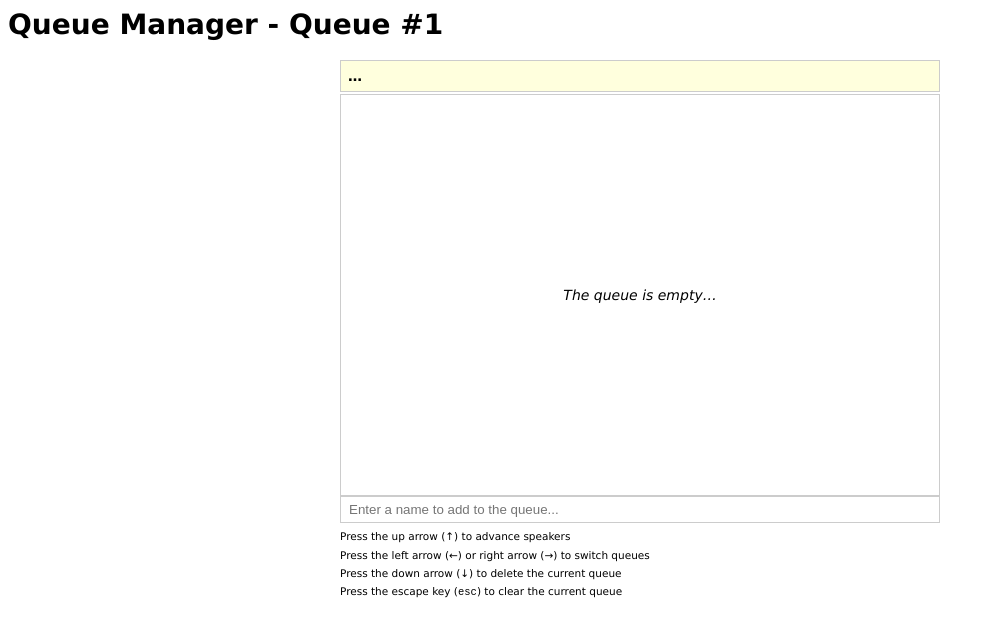
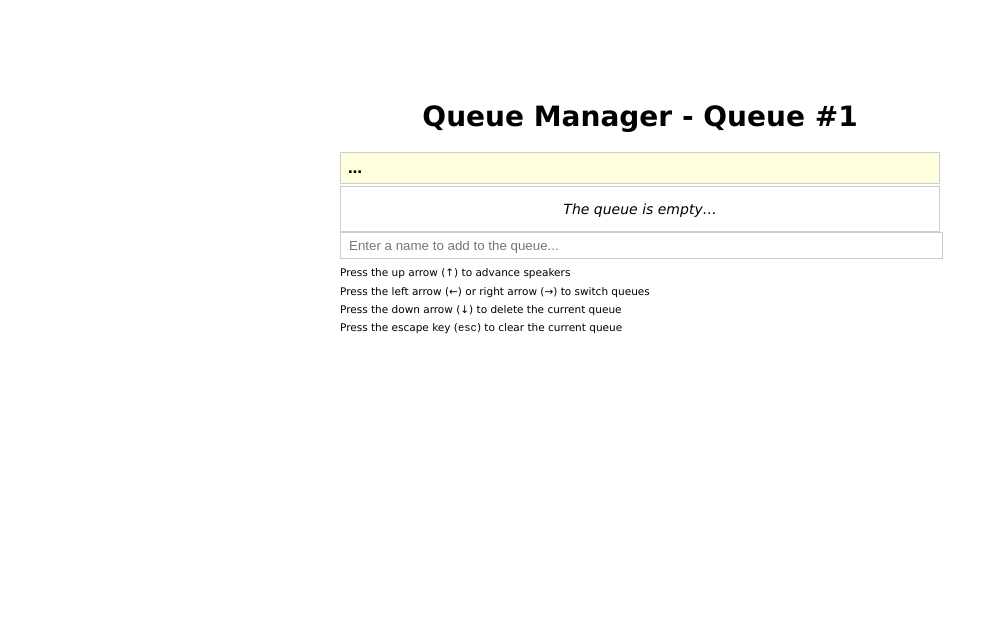
Before and after one commit to ryhan/queue-manager, a plain HTML site: page index.html in a window 1280 px wide. Shown: the whole page, without its empty margins (0-997 px from the left). Drawn offline with Linux system fonts and the light colour scheme.

Commit message:
Valid HTML
- added doctype
- added body tag
- fixed deprecated css issues
- dynamic queue height

```diff
--- a/index.html
+++ b/index.html
@@ -1,6 +1,8 @@
-<html>
+<!DOCTYPE html>
+<html lang="en">
 	<head>
 		<title>Queue Manager</title>
+		<meta charset="utf-8">
 		<style type="text/css" media="screen">
 			body {
 				font-family: 'Lucida Grande';
@@ -16,18 +18,18 @@
 			}
 		</style>
 	</head>
-</html>
 
-<h1>Queue Manager - Queue #<span id="queue-number">1</span></h1>
+<body>
+<h1 style="text-align:center; margin-top: 100px;">Queue Manager - Queue #<span id="queue-number">1</span></h1>
 
 <div id="wrapper" style="margin: 0 auto; width: 600px;">
 	<div id="speaking" style="background: #ffffdd; border: 1px solid #cccccc; font-weight: bold; margin-bottom: 2px; padding: 7px;">&hellip;</div>
 
-	<div id="queue" style="border: 1px solid #cccccc; height: 400px; overflow-y: auto;">
-		<p align="center" style="line-height: 400px; margin: 0; padding: 0;"><em>The queue is empty&hellip;</em></p>
+	<div id="queue" style="border: 1px solid #cccccc; min-height: 40px; padding:0;"> <!-- overflow-y: auto; -->
+		<p style="text-align:center;"><em>The queue is empty&hellip;</em></p>
 	</div>
 
-	<input type="text" id="name" placeholder="Enter a name to add to the queue..." style="border: 1px solid #cccccc; outline: 0; padding: 5px 8px; width: 100%;" />
+	<input type="text" id="name" placeholder="Enter a name to add to the queue..." style="border: 1px solid #cccccc; padding: 5px 8px; width: 585px;" />
 
 	<p class="smaller">Press the up arrow (&uarr;) to advance speakers</p>
 	<p class="smaller">Press the left arrow (&larr;) or right arrow (&rarr;) to switch queues</p>
@@ -37,7 +39,7 @@
 	<div id="status" class="smaller"></div>
 </div>
 
-<script type="text/javascript" charset="utf-8">
+<script type="text/javascript">
 	window.onload = function() {
 		// hold our arrays
 		var queues = [[]];
@@ -83,7 +85,7 @@
 			// edge case once queue is completely empty
 			if(queues[currentQueueIndex].length === 0) {
 				speaking.innerHTML = '&hellip;';
-				queue.innerHTML = '<p align="center" style="line-height: 400px; margin: 0; padding: 0;"><em>The queue is empty&hellip;</em></p>';
+				queue.innerHTML = '<p style="text-align:center;"><em>The queue is empty&hellip;</em></p>';
 			}
 
 			for(var i = 0; i < queues[currentQueueIndex].length; i++) {
@@ -196,3 +198,5 @@
 		}
 	}
 </script>
+</body>
+</html>
```
